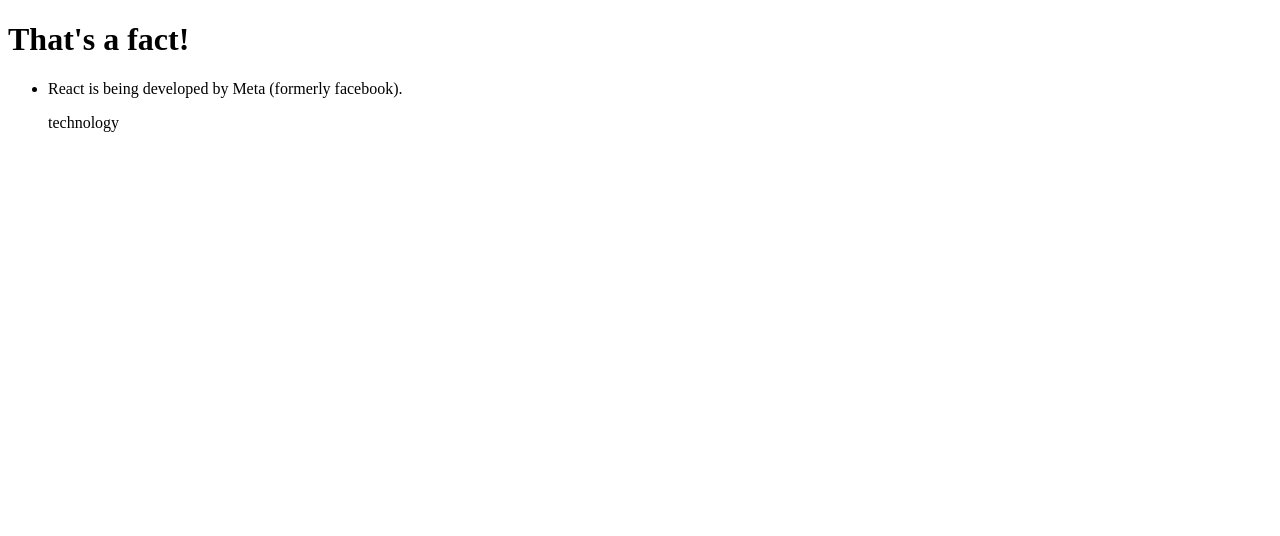
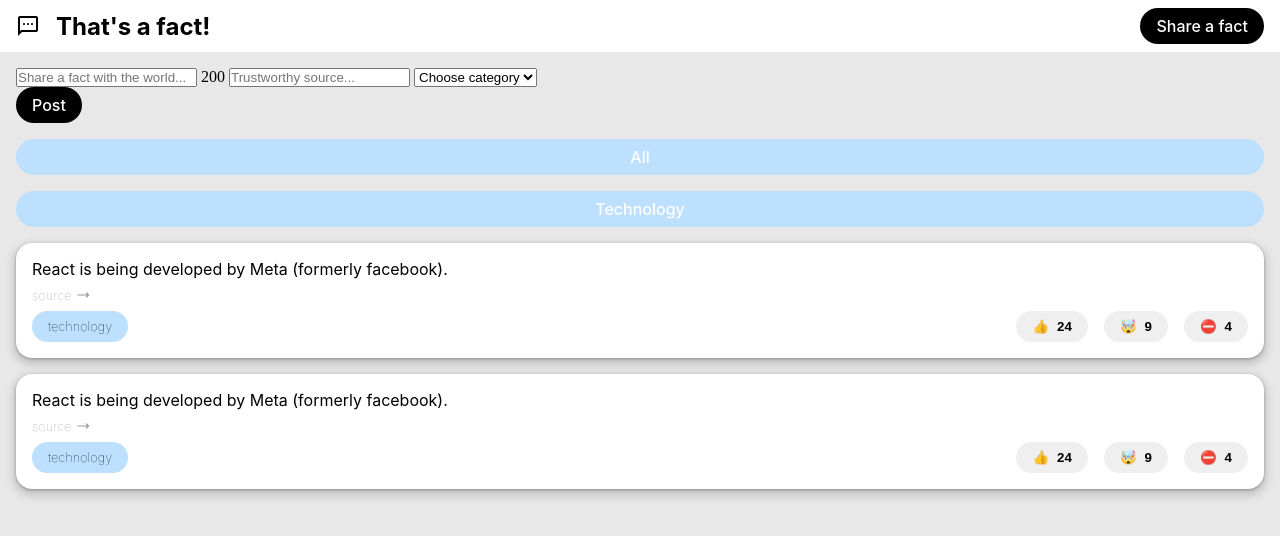
Before and after one commit to towaldi/thats_a_fact, a plain HTML site: page index.html in a window 1280 px wide. Drawn offline with Linux system fonts and the light colour scheme.

Commit message:
added assets folder

```diff
--- /dev/null
+++ b/font.css
@@ -0,0 +1,67 @@
+/* ==========================================================================
+   Font
+   ========================================================================== */
+h1, p, a, .btn, .chip {
+    font-family: 'Inter', 'Arial Narrow', Arial, sans-serif;
+    font-style: normal;
+}
+
+h1 {
+    font-weight: 700;
+    font-size: 1.5rem;
+}
+
+p {
+    font-weight: 400;
+    font-size: 1rem;
+}
+
+a {
+    font-weight: 100;
+    font-size: 0.8rem;
+}
+
+.btn {
+    font-weight: 500;
+    font-size: 1rem;
+}
+
+.chip {
+    font-weight: 100;
+    font-size: 0.8rem;
+}
+
+/* Implementation
+   ========================================================================== */
+
+/* Bold */
+@font-face {
+    font-family: 'Inter';
+    src: url(./assets/font/Inter/static/Inter-Bold.ttf) format('ttf');
+    font-style: normal;
+    font-weight: 700;
+}
+
+/* Medium */
+@font-face {
+    font-family: 'Inter';
+    src: url(./assets/font/Inter/static/Inter-Medium.ttf) format('ttf');
+    font-style: normal;
+    font-weight: 500;
+}
+
+/* Regular */
+@font-face {
+    font-family: 'Inter';
+    src: url(./assets/font/Inter/static/Inter-Regular.ttf) format('ttf');
+    font-style: normal;
+    font-weight: 400;
+}
+
+/* Thin */
+@font-face {
+    font-family: 'Inter';
+    src: url(./assets/font/Inter/static/Inter-Thin.ttf) format('ttf');
+    font-style: normal;
+    font-weight: 100;
+}
--- a/index.html
+++ b/index.html
@@ -5,16 +5,80 @@
     <meta name="viewport" content="width=device-width, initial-scale=1.0">
     <!-- link css -->
     <link rel="stylesheet" href="style.css">
+    <link rel="stylesheet" href="font.css">
     <title>That's a fact!</title>
 </head>
 <body>
+
+<!-- header -->
+<header>
+    <div class="row-1rem">
+        <img src="./assets/icons/sms_FILL0_wght400_GRAD0_opsz24.svg" alt="that's a fact logo">
         <h1>That's a fact!</h1>
+    </div>
+    <button class="action-btn btn">Share a fact</button>
+</header>
+
+<!-- main -->
+<main>
+
+    <!-- form -->
+    <form action="">
+        <input type="text" placeholder="Share a fact with the world...">
+        <span>200</span>
+        <input type="text" placeholder="Trustworthy source...">
+        <select name="" id="">
+            <option value="">Choose category</option>
+            <option value="technology">Technology</option>
+            <option value="science">Science</option>
+        </select>
+        <button class="action-btn btn">Post</button>
+    </form>
+
+    <!-- sidebar button -->
+    <aside>
+        <ul>
+            <li><button class="category-btn btn">All</button></li>
+            <li><button class="category-btn btn">Technology</button></li>
+        </ul>
+    </aside>
+
+    <!-- facts-->
+    <section>
+        <ul>
+            <li class="post">
+                <p>React is being developed by Meta (formerly facebook).</p>
+                <a href="http://opensource.fb.com/" target="_blank">source<img class="icon-16x16" src="./assets/icons/link_arrow.svg" alt="link arrow"></a>
+                <div class="row-space-between">
+                    <div class="chip">technology</div>
+                    <div class="row-1rem">
+                        <button class="reaction-btn">👍 <strong>24</strong></button>
+                        <button class="reaction-btn">🤯 <strong>9</strong></button>
+                        <button class="reaction-btn">⛔️ <strong>4</strong></button>
+                    </div>
+                </div>
+            </li>
+        </ul>
 
         <ul>
-        <li>
+            <li class="post">
                 <p>React is being developed by Meta (formerly facebook).</p>
+                <a href="http://opensource.fb.com/" target="_blank">source<img class="icon-16x16" src="./assets/icons/link_arrow.svg" alt="link arrow"></a>
+                <div class="row-space-between">
                     <div class="chip">technology</div>
+                    <div class="row-1rem">
+                        <button class="reaction-btn">👍 <strong>24</strong></button>
+                        <button class="reaction-btn">🤯 <strong>9</strong></button>
+                        <button class="reaction-btn">⛔️ <strong>4</strong></button>
+                    </div>
+                </div>
             </li>
         </ul>
+
+
+    </section>
+
+</main>
+
 </body>
 </html>
--- a/style.css
+++ b/style.css
@@ -0,0 +1,170 @@
+/* ==========================================================================
+   reset all
+   ========================================================================== */
+
+* {
+    box-sizing: border-box;
+    margin: 0;
+    padding: 0;
+}
+
+body {
+    /* display & box model */
+    display: flex;
+    flex-direction: column;
+    width: 100vw;
+    height: 100vh;
+    /* other */
+    background-color: #e8e8e8;
+}
+
+
+/* ==========================================================================
+   elements
+   ========================================================================== */
+
+main {
+    /* display & box model */
+    display: flex;
+    flex-direction: column;
+    gap: 1rem;
+    padding: 1rem;
+}
+
+header {
+    /* display & box model */
+    display: flex;
+    flex-direction: row;
+    justify-content: space-between;
+    align-items: center;
+    padding: 0.5rem 1rem;
+    /* other */
+    background-color: #fff;
+}
+
+aside {
+    /* display & box model */
+    display: flex;
+    flex-direction: column;
+}
+
+section {
+    /* display & box model */
+    display: flex;
+    flex-direction: column;
+    gap: 1rem;
+}
+
+.action-btn, .category-btn, .reaction-btn {
+    /* display & box model */
+    display: flex;
+    padding: 0.5rem 1rem;
+    /* other */
+    border: none;
+    border-radius: 2rem;
+
+    cursor: pointer;
+    transition: all 0.1s ease-in-out;
+}
+
+.action-btn {
+    /* other */
+    background-color: #000;
+    color: #fff;
+}
+
+.action-btn:hover {
+    /* other */
+    opacity: 0.8;
+}
+
+.category-btn {
+    /* display & box model */
+    display: flex;
+    justify-content: center;
+    align-items: center;
+    width: 100%;
+    /* other */
+    background-color: #bde0fe;
+    color: #fff;
+}
+
+.reaction-btn {
+    /* display & box model */
+    display: flex;
+    flex-direction: row;
+    align-items: center;
+    gap: 0.5rem;
+}
+
+a {
+    /* display & box model */
+    display: flex;
+    flex-direction: row;
+    align-items: center;
+    gap: 0.25rem;
+    /* other */
+    color: #999999;
+    text-decoration: none;
+}
+
+ul {
+    /* display & box model */
+    display: flex;
+    flex-direction: column;
+    gap: 1rem;
+    /* other */
+    list-style-type: none;
+}
+
+.post {
+    /* display & box model */
+    display: flex;
+    flex-direction: column;
+    gap: 0.5rem;
+    padding: 1rem;
+    /* other */
+    background-color: #fff;
+    border-radius: 1rem;
+    box-shadow: 0px 1px 3px 0px rgba(0, 0, 0, 0.30),
+                0px 4px 8px 3px rgba(0, 0, 0, 0.15);
+}
+
+
+.chip {
+    /* display & box model */
+    display: flex;
+    padding: 0.5rem 1rem;
+    /* other */
+    background-color: #bde0fe;
+    border: none;
+    border-radius: 2rem;
+}
+
+
+
+/* ==========================================================================
+   layout
+   ========================================================================== */
+
+.row-1rem {
+    /* display & box model */
+    display: flex;
+    flex-direction: row;
+    align-items: center;
+    gap: 1rem;
+}
+
+.row-space-between {
+    /* display & box model */
+    display: flex;
+    flex-direction: row;
+    justify-content: space-between;
+    align-items: center;
+}
+
+.icon-16x16 {
+    /* display & box model */
+    width: 1rem;
+    height: 1rem;
+}
```
Also changed, not shown: assets/font/Inter/Inter-VariableFont_slnt,wght.ttf (added), assets/font/Inter/OFL.txt (added), assets/font/Inter/README.txt (added), assets/font/Inter/static/Inter-Black.ttf (added), assets/font/Inter/static/Inter-Bold.ttf (added), assets/font/Inter/static/Inter-ExtraBold.ttf (added), assets/font/Inter/static/Inter-ExtraLight.ttf (added), assets/font/Inter/static/Inter-Light.ttf (added), assets/font/Inter/static/Inter-Medium.ttf (added), assets/font/Inter/static/Inter-Regular.ttf (added), assets/font/Inter/static/Inter-SemiBold.ttf (added), assets/font/Inter/static/Inter-Thin.ttf (added), assets/icons/link_arrow.svg (added), assets/icons/sms_FILL0_wght400_GRAD0_opsz24.svg (added), 1 more files. Lines whose indentation alone changed are shown as unchanged.
